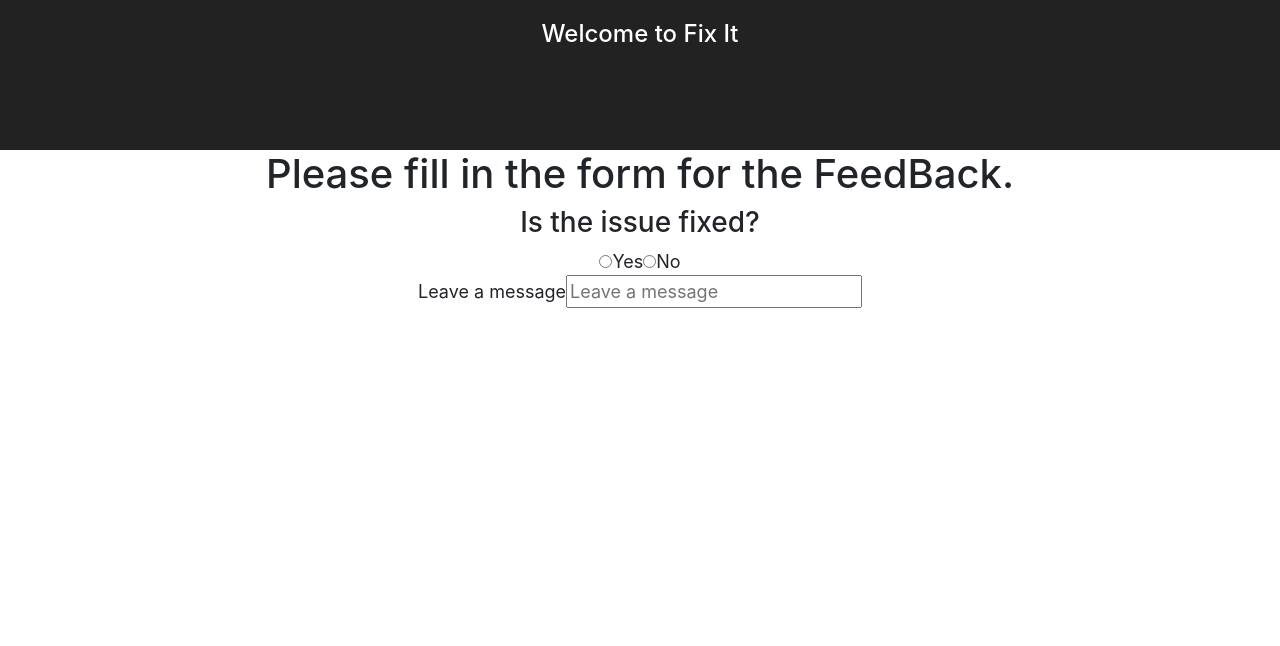
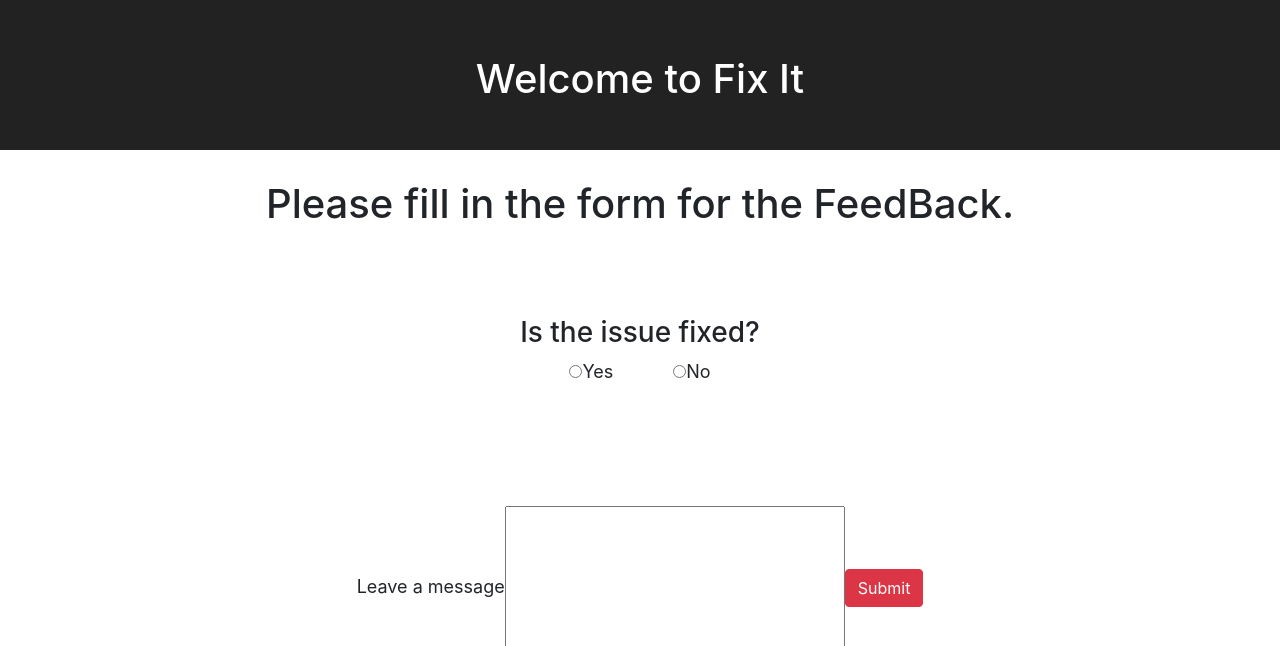
Before and after one commit to wonmaungthein/housing-fixit, a React (Create React App) app in the folder fixit/: page / in a window 1280 px wide. Shown: the top 646 px of the page. Built offline with nearby package versions, Linux system fonts and the light colour scheme.

Commit message:
Adjusted the feedback page

```diff
--- a/fixit/src/App.css
+++ b/fixit/src/App.css
@@ -15,7 +15,8 @@
 }
 
 .App-title {
-  font-size: 1.5em;
+  font-size: 2.5em;
+  padding-top: 35px;
 }
 
 .App-intro {
@@ -23,6 +24,10 @@
 }
 
 @keyframes App-logo-spin {
-  from { transform: rotate(0deg); }
-  to { transform: rotate(360deg); }
+  from {
+    transform: rotate(0deg);
+  }
+  to {
+    transform: rotate(360deg);
+  }
 }
--- a/fixit/src/Components/Tenant/FeedBack.js
+++ b/fixit/src/Components/Tenant/FeedBack.js
@@ -1,27 +1,31 @@
 import React from "react";
 import { Component } from "react";
+import "./feedBack.css";
+
 // import { Radio } from "react";
 // import { Radio } from "react-radio-group";
 import { RadioGroup, RadioButton } from "react-radio-buttons";
+import SubmitBottom from "./SubmitBottom";
 
 export class FeedBack extends Component {
   render() {
     return (
-      <div>
+      <div className="section">
         <h1>Please fill in the form for the FeedBack.</h1>
         <form>
           <h3>Is the issue fixed?</h3>
-          <input type="radio" name="fruit" value="apple" />Yes
-          <input type="radio" name="fruit" value="orange" />No
+          <span className="Radio-button">
+            <input type="radio" name="fruit" value="apple" />Yes
+          </span>
+          <span className="Radio-button">
+            <input type="radio" name="fruit" value="orange" />No
+          </span>
         </form>
         <label htmlFor="Please leave a message" />Leave a message
-        <input type="message" placeholder="Leave a message" />
-        {/* <Radio>Yes</Radio>
-
-        <p>
-          We have received your report and we will process within seven working
-          days.
-        </p> */}
+        <input className="message" type="message" />
+        <span>
+          <SubmitBottom />
+        </span>
       </div>
     );
   }
--- /dev/null
+++ b/fixit/src/Components/Tenant/feedBack.css
@@ -0,0 +1,28 @@
+.section {
+  /* background-color: rgb(10, 100, 184); */
+  /* border: 2px solid yellow; */
+  height: 55rem;
+}
+
+h1 {
+  padding: 30px;
+  /* border: 2px solid yellow; */
+}
+
+form {
+  /* background: wheat; */
+  padding: 50px;
+  height: 15rem;
+  /* border: 2px solid black; */
+}
+
+.Radio-button {
+  /* border: 2px solid yellow; */
+  margin-top: 40px;
+  padding: 30px;
+}
+
+.message {
+  width: 340px;
+  height: 160px;
+}
```
